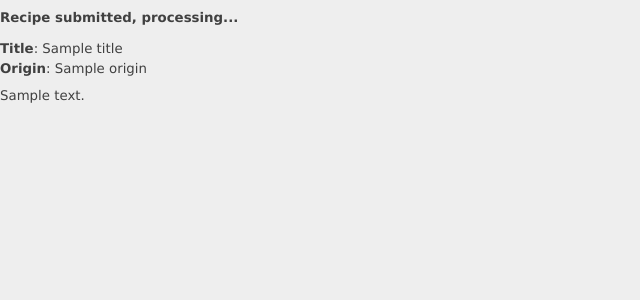
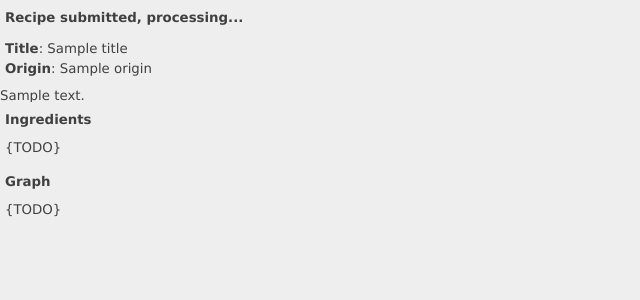
Before and after one commit to yannicksuter/coocook-renderer, a Flask app: template templates/submitted_recipe.html in a window 1280 px wide. Shown: the top 300 px of the page, without its empty margins (0-640 px from the left). Run offline with Flask 2, Linux system fonts and the light colour scheme; the template is opened without the code that fills it: most values are stand-ins (such as "Sample title", 1, 10 or a date in 2020).

Commit message:
fixed styling issues, adding colouring and infos from tokenizer

```diff
--- a/static/style.css
+++ b/static/style.css
@@ -31,11 +31,13 @@ body {
 }
 
 section.origin {
-  padding: 5 0 10 0;
+  padding: 5px 0px 10px 5px;
+  vertical-align: baseline;
+  display: block;
 }
 
 .origin h1 {
-  padding: 0 7 7 0;
+  padding: 0px 7px 7px 0px;
   line-height: 2;
   font-weight: bold;
 }
@@ -46,11 +48,7 @@ section.origin {
   display: inline;
 }
 
-/*
- * Tags
- */
-
-section.tagcloud {
+section.infoblock {
   margin: 0;
   padding: 0;
   border: 0;
@@ -58,6 +56,21 @@ section.tagcloud {
   font: inherit;
   vertical-align: baseline;
   display: block;
+}
+
+/*
+ * Tags
+ */
+
+section.tagcloud {
+    margin: 0;
+    padding: 0;
+    border: 0;
+    font-size: 100%;
+    font: inherit;
+    vertical-align: baseline;
+    display: block;
+    overflow: auto;
 }
 
 .red a {
--- a/templates/submitted_recipe.html
+++ b/templates/submitted_recipe.html
@@ -14,5 +14,13 @@
         <section class="tagcloud">
             {{content}}
         </section>
+        <section class="origin">
+            <h1>Ingredients</h1>
+            {TODO}
+        </section>
+        <section class="origin">
+            <h1>Graph</h1>
+            {TODO}
+        </section>
     </body>
 </html>
```
Also changed, not shown: HTMLTagger.py (+18 -7 lines). Lines whose indentation alone changed are shown as unchanged.
